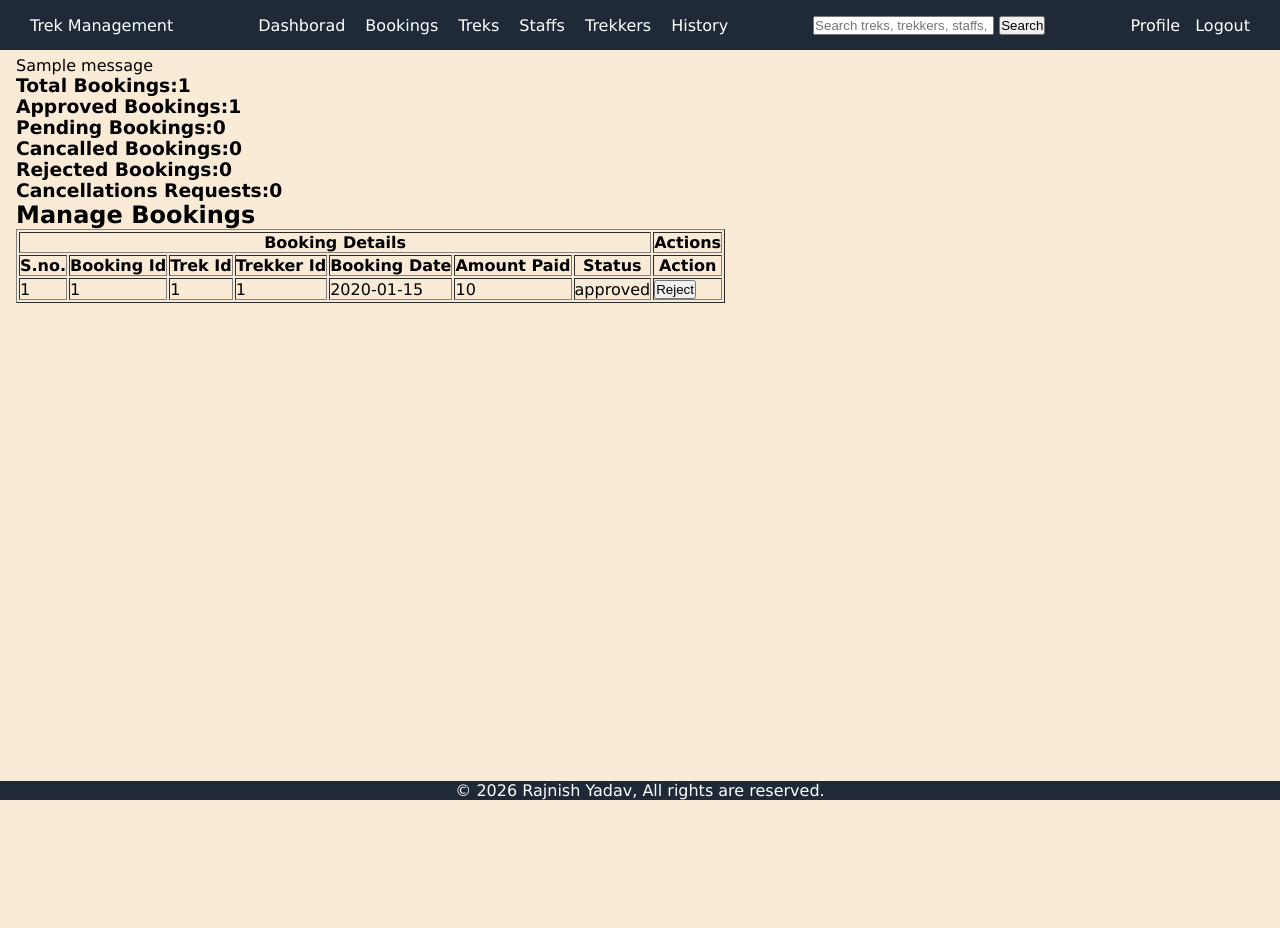
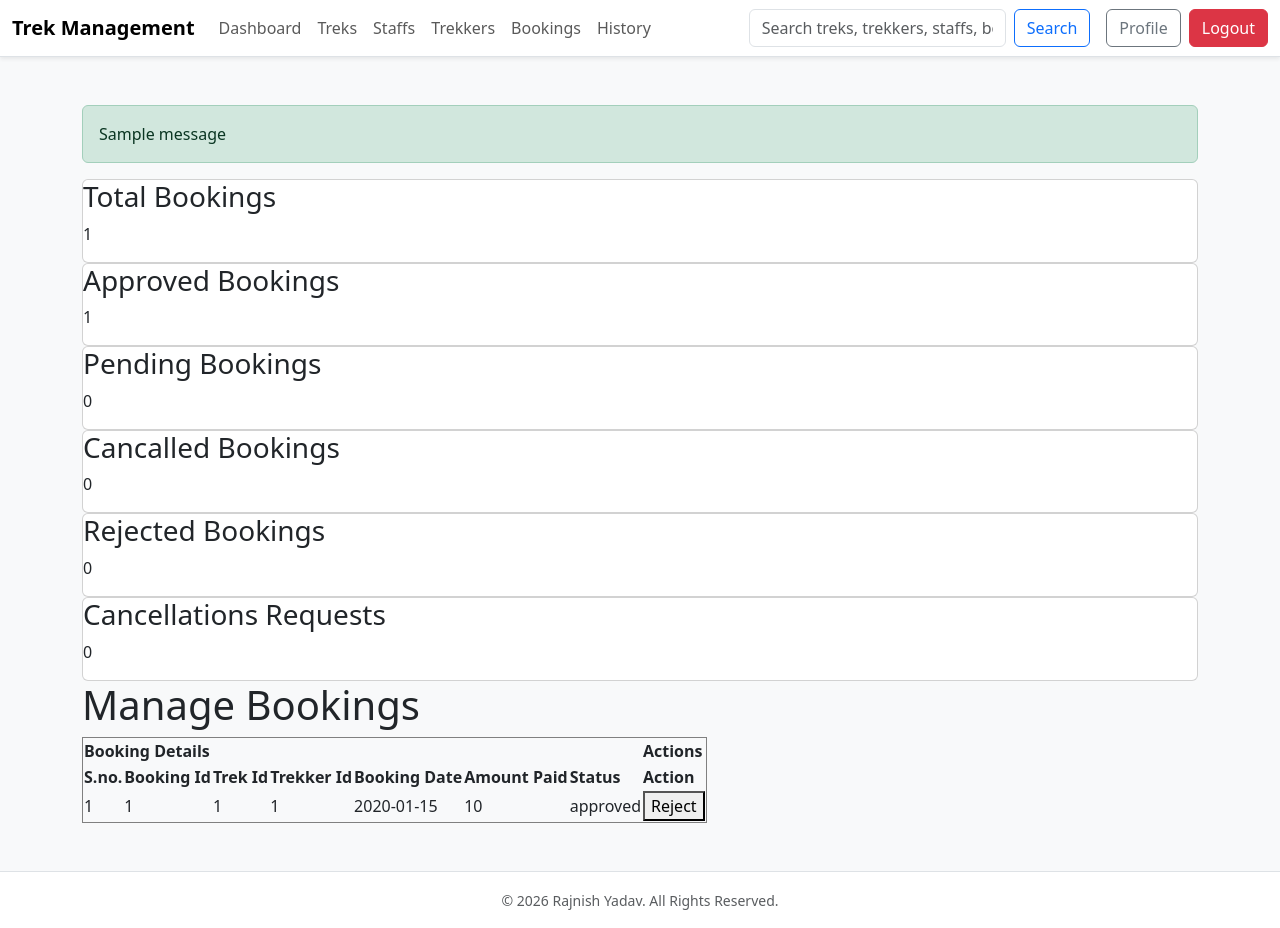
Before and after one commit to yrajnishds/trekking-management-application, a Flask app: page /admin/booking in a window 1280 px wide. Before the commit the page ends 800 px from the top, so only its background shows below. Run offline with Flask 3, Linux system fonts and the light colour scheme; a user stored in the database is signed in; tables that the repository leaves empty hold one stand-in row (values such as "Sample post"); one stand-in notice (Sample message) is shown.

Commit message:
style: Added Bootstrap and basics setups such as navbar, footers, basic layouts.

```diff
--- a/routes/auth.py
+++ b/routes/auth.py
@@ -22,7 +22,7 @@ def login():
 
             return redirect(url_for(f'{role}.dashboard'))
         else:
-            flash('Invalid email or password', 'error')
+            flash('Invalid email or password', 'warning')
             return redirect(url_for('auth.login'))
     return render_template('auth/login.html', page = 'Login', form = form)
 
@@ -38,7 +38,7 @@ def register(role_type):
     if form.validate_on_submit():
         user = User.query.filter_by(email = form.email.data).first()
         if user:
-            flash(f'{user.role.caplitalize()} With this email already exits', 'error')
+            flash(f'{user.role.caplitalize()} With this email already exits', 'warning')
             return redirect(url_for('auth.register'))
 
         else:
@@ -93,6 +93,6 @@ def logout():
     logout_user()
     session.clear()
 
-    flash("Logged out successfully.")
+    flash("Logged out successfully.", 'info')
 
     return redirect(url_for("auth.login"))
--- a/routes/trekker.py
+++ b/routes/trekker.py
@@ -10,6 +10,12 @@ from forms.trek_form import TrekBookForm
 
 trekker_bp = Blueprint('trekker', __name__)
 
+
+@trekker_bp.route('/trekker')
+@login_required
+@role_required('trekker')
+def trekker():
+    return redirect(url_for('trekker.dashboard'))
 
 @trekker_bp.route('/dashboard')
 @login_required
--- a/static/style.css
+++ /dev/null
@@ -1,58 +0,0 @@
-
-
-* {
-    margin: 0;
-    padding: 0;
-    box-sizing: border-box;
-}
-
-body {
-    background-color: antiquewhite;
-    color: black;
-    display: flex;
-    flex-direction: column;
-    min-height: 100vh;
-    font-family: 'Lucida Sans', 'Lucida Sans Regular', 'Lucida Grande', 'Lucida Sans Unicode', Geneva, Verdana, sans-serif;
-
-}
-
-
-nav {
-    display: flex;
-    justify-content: space-between;
-    align-items: center;
-    padding: 15px 30px;
-    background: #1f2937;
-    color: white;
-}
-nav a {
-    text-decoration: none;
-    color: white;
-}
-
-.nav-links {
-    display: flex;
-    gap: 20px;
-}
-
-.actions {
-    display: flex;
-    gap: 15px;
-}
-
-
-
-main {
-    flex: 1;
-    padding: 0.4rem 1rem;
-}
-
-
-
-.footer {
-    display: flex;
-    justify-content: center;
-    align-items: center;
-    background: #1f2937;
-    color: white;
-}
--- a/templates/admin/booking.html
+++ b/templates/admin/booking.html
@@ -2,25 +2,35 @@
 
 {% block content %}
 
-<div>
-    <h3>Total Bookings:{{ total }}</h3>
+<div class="container-stats">
+    <div class="card">
+        <h3>Total Bookings</h3>
+        <p>{{ total }}</p>
+    </div>
+    <div class="card">
+        <h3>Approved Bookings</h3>
+        <p>{{ approved }}</p>
+    </div>
+    <div class="card">
+        <h3>Pending Bookings</h3>
+        <p>{{ pending }}</p>
+    </div>
+    <div class="card">
+        <h3>Cancalled Bookings</h3>
+        <p>{{ cancelled }}</p>
+    </div>
+    <div class="card">
+        <h3>Rejected Bookings</h3>
+        <p>{{ rejected }}</p>
+    </div>
+    <div class="card">
+        <h3>Cancellations Requests</h3>
+        <p>{{ requested }}</p>
+    </div>
 </div>
-<div>
-    <h3>Approved Bookings:{{ approved }}</h3>
-</div>
-<div>
-    <h3>Pending Bookings:{{ pending }}</h3>
-</div>
-<div>
-    <h3>Cancalled Bookings:{{ cancelled }}</h3>
-</div>
-<div>
-    <h3>Rejected Bookings:{{ rejected }}</h3>
-</div>
-<div>
-    <h3>Cancellations Requests:{{ requested }}</h3>
-</div>
-<div>
+
+
+<div class="container-table">
     {% include 'admin/booking_table.html' %}
 </div>
 
--- a/templates/admin/navbar.html
+++ b/templates/admin/navbar.html
@@ -1,29 +1,73 @@
-<nav>
-    <div class="logo">
-        Trek Management
+<nav class="navbar navbar-expand-lg bg-white shadow-sm border-bottom">
+    <div class="container-fluid">
+
+        <a class="navbar-brand fw-bold" href="{{ url_for('admin.admin') }}">
+            Trek Management
+        </a>
+
+        <button class="navbar-toggler" type="button" data-bs-toggle="collapse" data-bs-target="#navbarNav">
+
+            <span class="navbar-toggler-icon"></span>
+
+        </button>
+
+        <div class="collapse navbar-collapse" id="navbarNav">
+
+            <ul class="navbar-nav me-auto">
+
+                <li class="nav-item">
+                    <a class="nav-link" href="{{ url_for('admin.dashboard') }}">
+                        Dashboard
+                    </a>
+                </li>
+
+                <li class="nav-item">
+                    <a class="nav-link" href="{{ url_for('admin.trek') }}">
+                        Treks
+                    </a>
+                </li>
+                <li class="nav-item">
+                    <a class="nav-link" href="{{ url_for('admin.staff') }}">
+                        Staffs
+                    </a>
+                </li>
+                <li class="nav-item">
+                    <a class="nav-link" href="{{ url_for('admin.trekker') }}">
+                        Trekkers
+                    </a>
+                </li>
+                <li class="nav-item">
+                    <a class="nav-link" href="{{ url_for('admin.booking') }}">
+                        Bookings
+                    </a>
+                </li>
+                <li class="nav-item">
+                    <a class="nav-link" href="{{ url_for('admin.history') }}">
+                        History
+                    </a>
+                </li>
+
+            </ul>
+
+            <form class="d-flex me-3">
+
+                <input class="form-control me-2" placeholder="Search treks, trekkers, staffs, bookings..."">
+
+                <button class="btn btn-outline-primary">
+                    Search
+                </button>
+
+            </form>
+
+            <a href="{{ url_for('admin.profile') }}" class="btn btn-outline-secondary me-2">
+                Profile
+            </a>
+
+            <a href="{{ url_for('auth.logout') }}" class="btn btn-danger">
+                Logout
+            </a>
+
+        </div>
+
     </div>
-    <!-- Nav Links -->
-
-    <div class="nav-links">
-        <a href="{{ url_for('admin.dashboard') }}">Dashborad</a>
-        <a href="{{ url_for('admin.booking') }}">Bookings</a>
-        <a href="{{ url_for('admin.trek') }}">Treks</a>
-        <a href="{{ url_for('admin.staff') }}">Staffs</a>
-        <a href="{{ url_for('admin.trekker') }}">Trekkers</a>
-        <a href="{{ url_for('admin.history') }}">History</a>
-    </div>
-    <!-- Search Bar-->
-    <div class="search-bar">
-        <form action="">
-            <input type="text" placeholder="Search treks, trekkers, staffs, bookings...">
-            <button type="submit">Search</button>
-        </form>
-    </div>
-    <!-- Action Links -->
-    <div class="actions">
-        <a href="{{ url_for('admin.profile') }}">Profile</a>
-        <a href="{{ url_for('auth.logout') }}">Logout</a>
-    </div>
-
-
 </nav>
--- a/templates/base.html
+++ b/templates/base.html
@@ -4,23 +4,28 @@
 <head>
     <meta charset="UTF-8">
     <meta name="viewport" content="width=device-width, initial-scale=1.0">
-    <link rel="stylesheet" href="/static/style.css">
+
+    <link href="https://cdn.jsdelivr.net/npm/bootstrap@5.3.3/dist/css/bootstrap.min.css" rel="stylesheet">
+
     <title>{{ page|capitalize }}</title>
 </head>
 
-<body>
+<body class="d-flex flex-column min-vh-100 bg-light">
 
-    <header>
+    <header class="sticky-top">
 
-        {% include current_user.role|lower + '/navbar.html' %}
+        <div>
+            {% include current_user.role|lower + '/navbar.html' %}
+
+        </div>
 
     </header>
-    <main>
+    <main class="container my-5 flex-grow-1">
 
         {% with messages = get_flashed_messages(with_categories=true) %}
         {% if messages %}
         {% for category, message in messages %}
-        <div>
+        <div class="alert alert-{{ category }} alert-dismissible fade show">
             {{ message }}
         </div>
         {% endfor %}
@@ -34,7 +39,9 @@
 
     </main>
 
-    {% include "components/footer.html" %}
+    <footer class="bg-white border-top py-3">
+        {% include "components/footer.html" %}
+    </footer>
 
 </body>
 
--- a/templates/components/footer.html
+++ b/templates/components/footer.html
@@ -1,5 +1,9 @@
-<div class="footer">
-    <p>
-        &copy; 2026 Rajnish Yadav, All rights are reserved.
-    </p>
+<div class="container text-center">
+
+    <small class="text-muted">
+
+        © 2026 Rajnish Yadav. All Rights Reserved.
+
+    </small>
+
 </div>
--- a/templates/home.html
+++ b/templates/home.html
@@ -1,4 +1,6 @@
 {% extends "auth/auth_base.html" %}
+
+
 
 {% block content %}
 
```
Also changed, not shown: templates/auth/auth_base.html (+14 -5 lines), templates/staff/navbar.html (+62 -26 lines), templates/trekker/navbar.html (+61 -25 lines).
